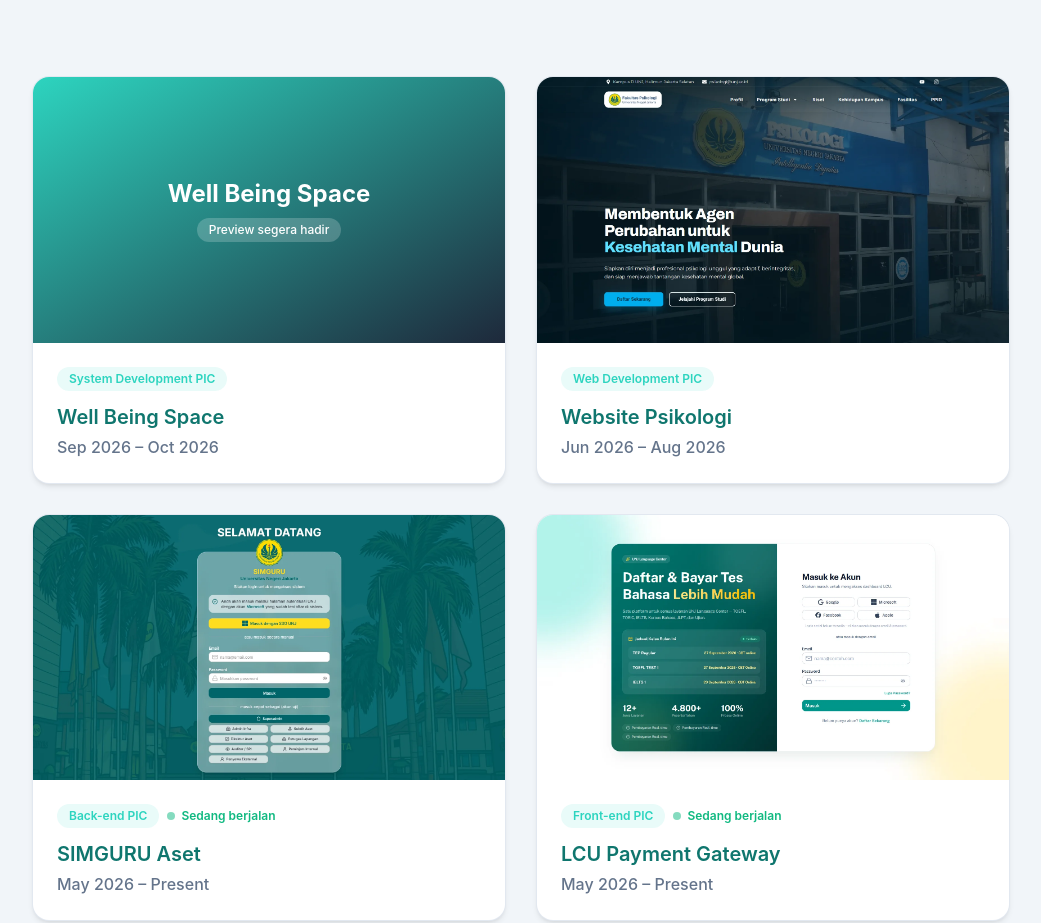
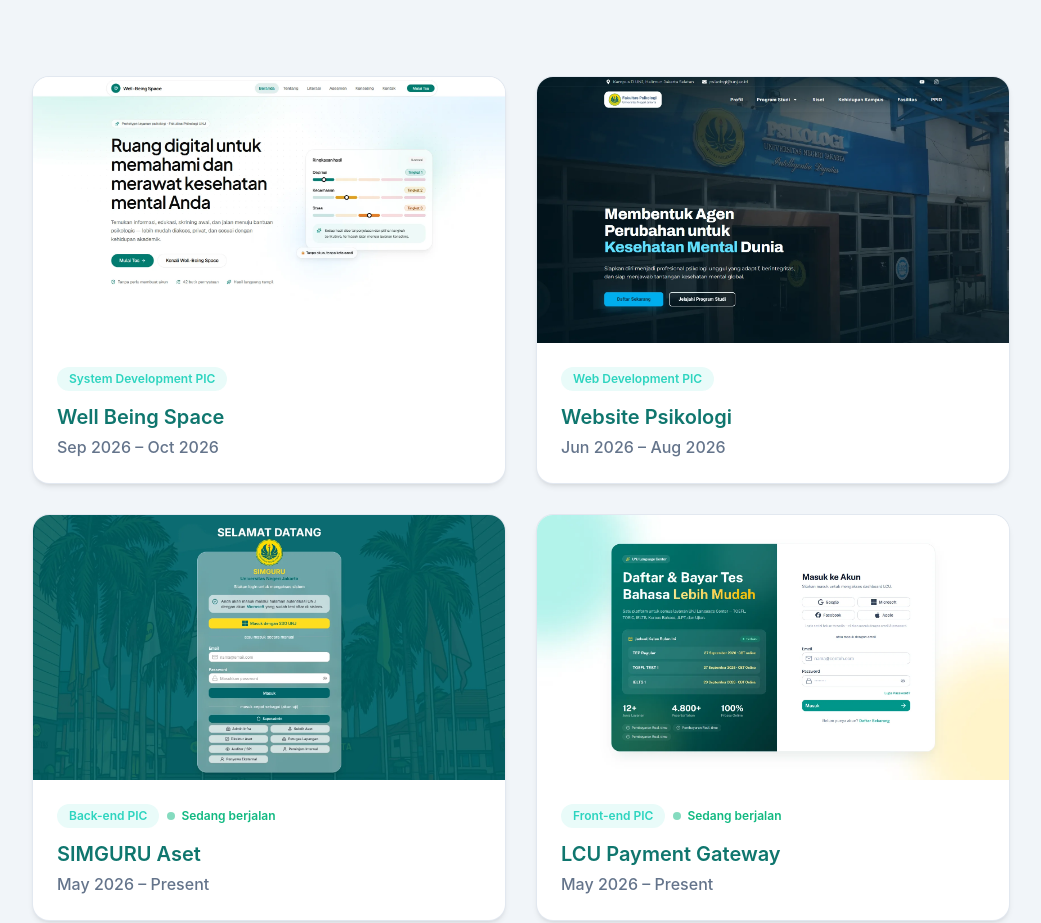
Before and after one commit to MalfinK/portofolio-website, a website: page index.html in a window 1280 px wide. Shown: the part 1643-2566 px from the top of the page, without its empty margins (119-1160 px from the left). Drawn offline with Linux system fonts and the light colour scheme.

Commit message:
Replace "Well Being Space" preview section with an image and correct name spelling for Muhammad Alfin Khaerudin

```diff
--- a/index.html
+++ b/index.html
@@ -419,10 +419,7 @@
               class="h-full overflow-hidden rounded-2xl bg-white shadow-md ring-1 ring-slate-200 transition duration-300 hover:-translate-y-1 hover:shadow-xl dark:bg-slate-900 dark:ring-slate-700"
             >
               <div class="aspect-video overflow-hidden">
-                <div class="flex h-full w-full flex-col items-center justify-center bg-gradient-to-br from-teal-400 to-slate-800 p-6 text-center">
-                  <span class="text-2xl font-bold text-white">Well Being Space</span>
-                  <span class="mt-2 rounded-full bg-white/20 px-3 py-1 text-xs font-medium text-white">Preview segera hadir</span>
-                </div>
+                <img src="src/img/portfolio/20.webp" alt="Well Being Space" loading="lazy" class="h-full w-full object-cover object-top transition duration-500 group-hover:scale-105" />
               </div>
               <div class="p-6">
                 <div class="mb-3 flex flex-wrap items-center gap-2">
@@ -1404,7 +1401,7 @@
               href="https://instagram.com/alvin7710"
               target="_blank"
               class="font-bold text-primary"
-              >Muhammad Aflin Khaerudin</a
+              >Muhammad Alfin Khaerudin</a
             >, menggunakan
             <a
               href="https://tailwindcss.com"
```
Also changed, not shown: src/img/portfolio/20.webp (added).
